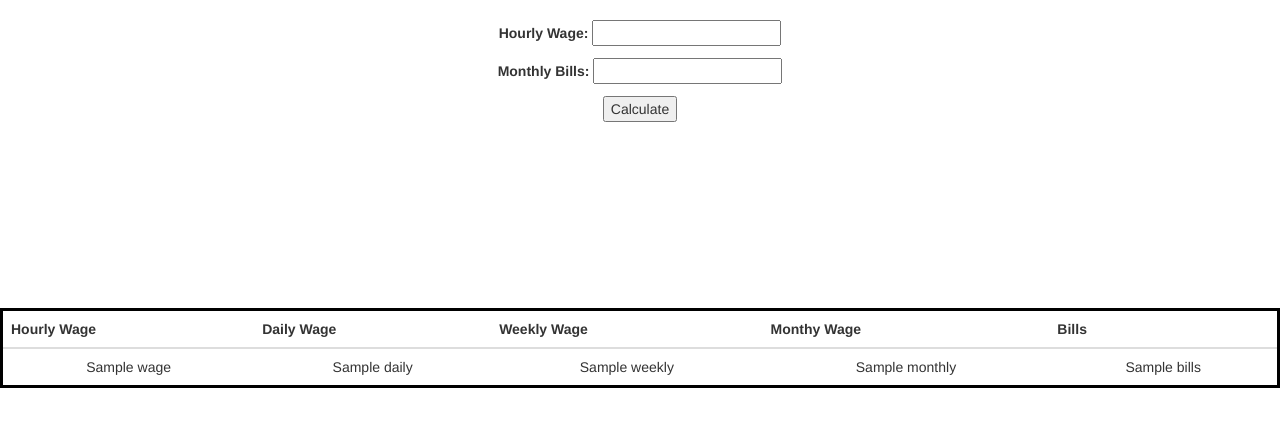
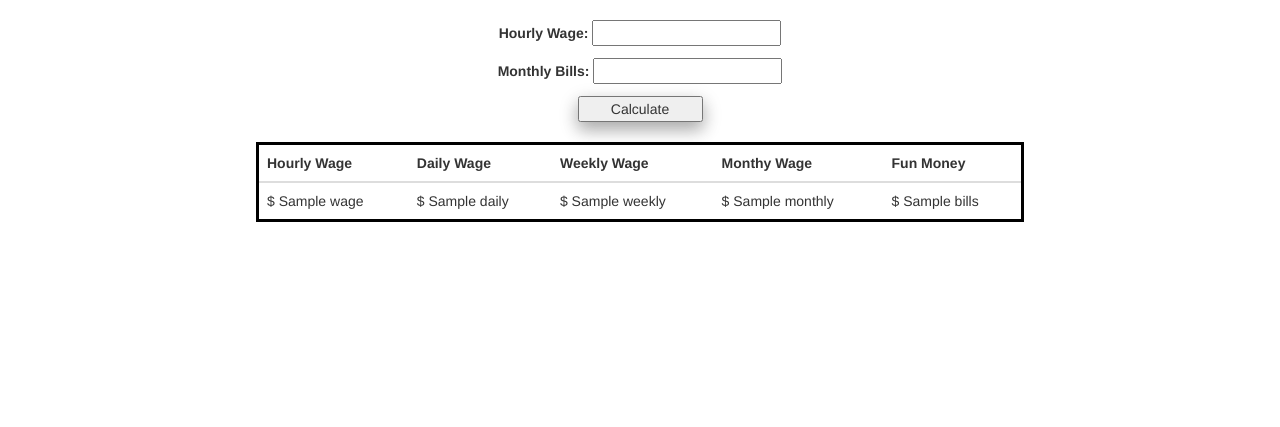
Before and after one commit to agoody44/savingscalculator, a Django app: template savings_calculator/templates/calculate.html in a window 1280 px wide. Shown: the part 52-479 px from the top of the page. Run offline with Django 3.2, Linux system fonts and the light colour scheme; tables that the repository leaves empty hold one stand-in row (values such as "Sample post"); the template is opened without the code that fills it: values that come from a table or form of the project are taken from there, most other values are stand-ins (such as "Sample title", 1, 10 or a date in 2020); some libraries are stand-ins or nearby versions; some web fonts are replaced.

Commit message:
Adds more styling

```diff
--- a/savings_calculator/static/css/style.css
+++ b/savings_calculator/static/css/style.css
@@ -32,18 +32,25 @@ img {
 
 #CT{
     border: 3px solid rgb(0, 0, 0);
-    position: absolute;
-    left: 50%;
-    top: 50%;
-    transform: translate(-50%, -50%);
+    width:60%;
+    margin-left: auto;
+    margin-right: auto;
+}
 
+tr,td {
+    text-align:left;
 }
+
 
 /* Wage and Bills Form */
 form {
-    display: inline-block;
+    margin-left: auto;
+    margin-right: auto;
 }
 
-/* button {
-    align-items: center;
-} */
+button {
+    width: 125px;
+    margin-left: auto;
+    margin-right: auto;
+    box-shadow: 0 8px 16px 0 rgba(0,0,0,0.2), 0 6px 20px 0 rgba(0,0,0,0.19);
+}
--- a/savings_calculator/templates/calculate.html
+++ b/savings_calculator/templates/calculate.html
@@ -13,9 +13,9 @@
 </div>
 
 
+<br>
 
-
-<table class="table table-sm table-hover table-dark" id='CT'>
+<table class="table table-dark" id='CT'>
     {% if wage and bills %}
     <thead>
     <tr>
@@ -24,17 +24,17 @@
         <th scope="col">Daily Wage</th>
         <th scope="col">Weekly Wage</th>
         <th scope="col">Monthy Wage</th>
-        <th scope="col">Bills</th>
+        <th scope="col">Fun Money</th>
     </tr>
     </thead>
     <tbody>
     <tr>
 
-        <td>{{wage}}</td>
-        <td>{{daily}}</td>
-        <td>{{weekly}}</td>
-        <td>{{monthly}}</td>
-        <td>{{bills}}</td>
+        <td>$ {{wage}}</td>
+        <td>$ {{daily}}</td>
+        <td>$ {{weekly}}</td>
+        <td>$ {{monthly}}</td>
+        <td>$ {{bills}}</td>
     </tr>
     </tbody>
     {% endif %}
--- a/savings_calculator/views.py
+++ b/savings_calculator/views.py
@@ -27,7 +27,7 @@ def calculate (request):
 
 
 
-            value = int(wage)
+            value = float(wage)
 
             daily = value * 8
 
@@ -35,7 +35,7 @@ def calculate (request):
 
             monthly = weekly * 4
 
-            value = int(bills)
+            value = float(bills)
             bills = monthly - value
 
 
```
